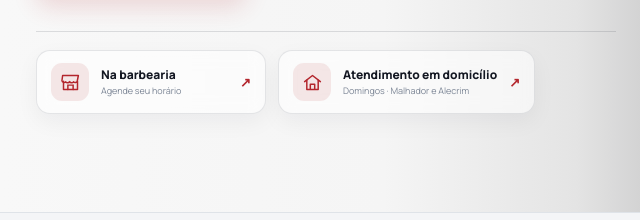
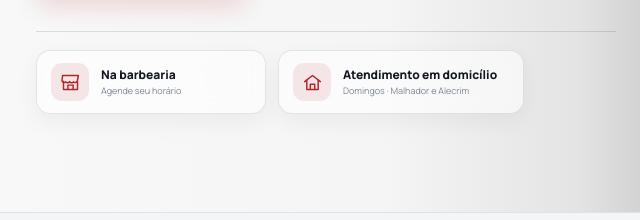
Before and after one commit to gladsonandrade/djbarbearia37, a website: page web/public/index.html in a window 1280 px wide. Shown: the part 548-768 px from the top of the page, 0-640 px from the left. Drawn offline with nearby package versions, Linux system fonts and the light colour scheme; a web font is replaced by a local one.

Commit message:
style: make hero attendance items informational

```diff
--- a/web/public/index.html
+++ b/web/public/index.html
@@ -45,7 +45,7 @@
       </div>
 
       <div class="hero-tags" aria-label="Formas de atendimento">
-        <a class="hero-service-chip" href="#contato" data-mode="barbearia">
+        <div class="hero-service-chip">
           <span class="hero-service-icon" aria-hidden="true">
             <svg viewBox="0 0 24 24" fill="none">
               <path d="M4 10.5V20h16v-9.5M3 4h18l-1.2 6a2.5 2.5 0 0 1-4.4 1.2A2.5 2.5 0 0 1 11 11a2.5 2.5 0 0 1-4.4.2A2.5 2.5 0 0 1 2.2 10L3 4Z" stroke="currentColor" stroke-width="1.7" stroke-linecap="round" stroke-linejoin="round"/>
@@ -56,10 +56,9 @@
             <strong>Na barbearia</strong>
             <small>Agende seu horário</small>
           </span>
-          <span class="hero-service-arrow" aria-hidden="true">↗</span>
-        </a>
+          </div>
 
-        <a class="hero-service-chip" href="#contato" data-mode="domicilio">
+        <div class="hero-service-chip">
           <span class="hero-service-icon" aria-hidden="true">
             <svg viewBox="0 0 24 24" fill="none">
               <path d="m3 11 9-7 9 7" stroke="currentColor" stroke-width="1.7" stroke-linecap="round" stroke-linejoin="round"/>
@@ -70,8 +69,7 @@
             <strong>Atendimento em domicílio</strong>
             <small>Domingos · Malhador e Alecrim</small>
           </span>
-          <span class="hero-service-arrow" aria-hidden="true">↗</span>
-        </a>
+          </div>
       </div>
     </div>
 
```
